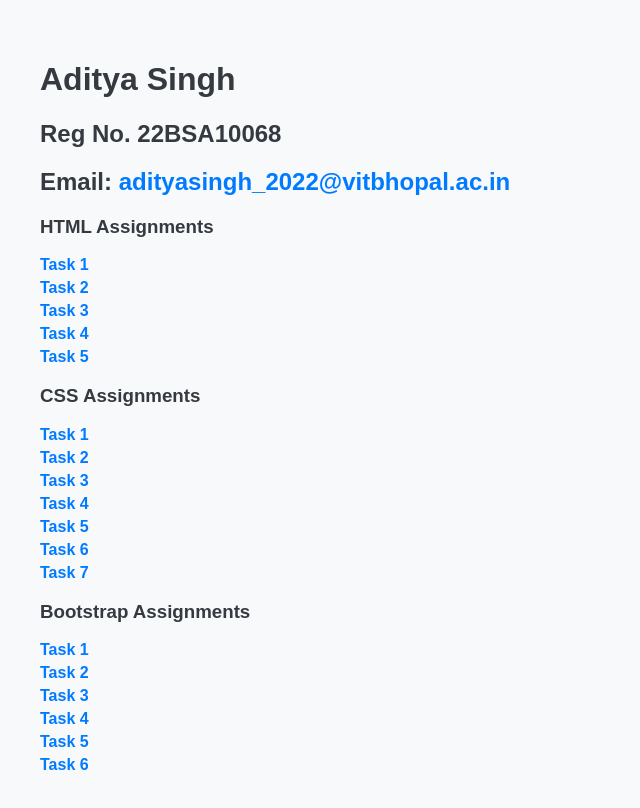
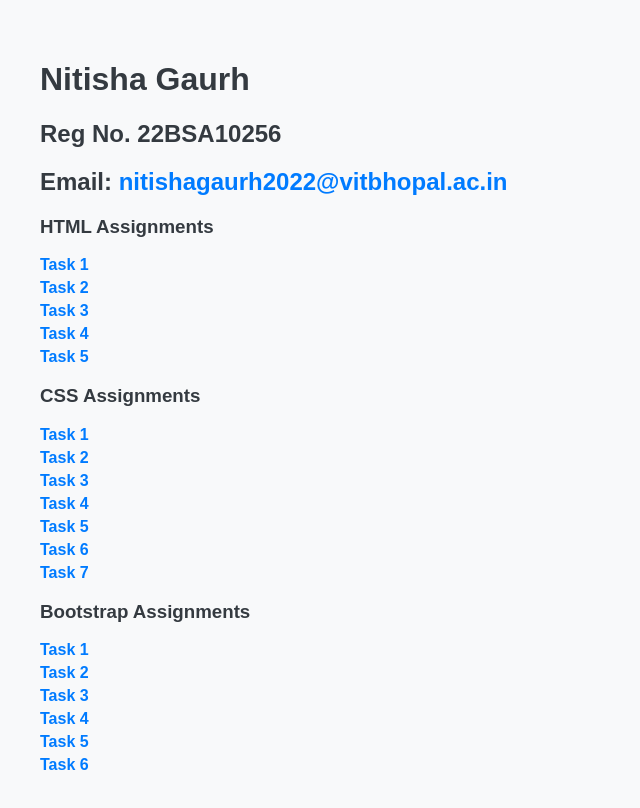
Before and after one commit to Niti06/Ethnus_Mern, a plain HTML site: page index.html in a window 1280 px wide. Shown: the whole page, without its empty margins (0-640 px from the left). Drawn offline with Linux system fonts and the light colour scheme.

Commit message:
Update index.html

```diff
--- a/index.html
+++ b/index.html
@@ -34,12 +34,12 @@
     </style>
   </head>
   <body>
-    <h1>Aditya Singh</h1>
-    <h2>Reg No. 22BSA10068</h2>
+    <h1>Nitisha Gaurh</h1>
+    <h2>Reg No. 22BSA10256</h2>
     <h2>
       Email:
-      <a href="mailto:adityasingh_2022@vitbhopal.ac.in"
-        >adityasingh_2022@vitbhopal.ac.in</a
+      <a href="mailto:nitishagaurh2022@vitbhopal.ac.in"
+        >nitishagaurh2022@vitbhopal.ac.in</a
       >
     </h2>
 
```
